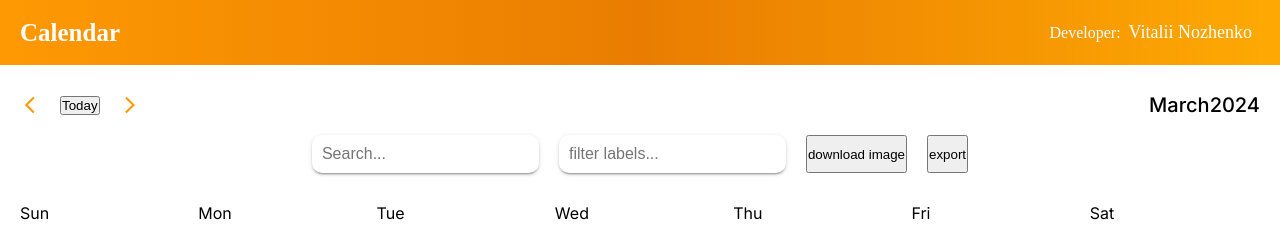
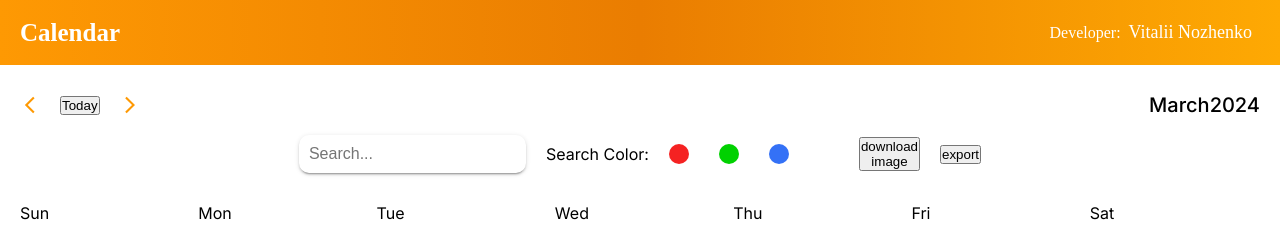
Before and after one commit to VitalikN/calendar, a Next.js app: page / in a window 1280 px wide. Shown: the top 225 px of the page. Built offline with nearby package versions, Linux system fonts and the light colour scheme; no server answers.

Commit message:
created search task  + search colors

```diff
--- a/src/components/AddTask/AddTask.tsx
+++ b/src/components/AddTask/AddTask.tsx
@@ -1,4 +1,4 @@
-import { ErrorMessage, Field, Formik } from "formik";
+import { ErrorMessage, Formik } from "formik";
 
 import * as Yup from "yup";
 import {
@@ -77,9 +77,9 @@ const AddTask: React.FC<AddTaskProps> = ({ onClose, selectedDate }) => {
                 placeholder="New Task"
                 error={touched.title && errors.title}
               />
+
               <ErrorFeedback name="title" />
             </BoxInput>
-
             <BoxInputColor>
               <label>Color:</label>
               <ColorOption>
--- a/src/components/Calendar/Calendar.tsx
+++ b/src/components/Calendar/Calendar.tsx
@@ -18,6 +18,7 @@ import taskSelector from "@/redux/tasks/taskSelector";
 import { daysOfWeek } from "../const";
 import HeaderCalendar from "../HeaderCalendar/HeaderCalendar";
 import Modal from "../Modal/Modal";
+import colorSelector from "@/redux/color/colorSelector";
 
 interface Holiday {
   id: string;
@@ -35,7 +36,9 @@ const Calendar = () => {
   const today = new Date();
   const todayDate = today.getDate();
   const todayMonth = today.getMonth();
-  const todayYear = today.getFullYear();
+    const todayYear = today.getFullYear();
+
+  const selectedColors = useSelector(colorSelector.getColor);
 
   const tasks = useSelector(taskSelector.getTask);
   const { data, error, isLoading } = useGetHolidaysQuery({
@@ -149,9 +152,19 @@ const Calendar = () => {
 
               const dayData = combinedData[dateString];
 
-              const filteredTasks = dayData?.tasks.filter((task) =>
-                task.title.toLowerCase().includes(searchText.toLowerCase())
-              );
+              const filteredTasks = dayData?.tasks.filter((task) => {
+                const titleMatch = task.title
+                  .toLowerCase()
+                  .includes(searchText.toLowerCase());
+                const colorMatch =
+                  selectedColors.length > 0
+                    ? task.colors &&
+                      task.colors.some((color: string) =>
+                        selectedColors.includes(color)
+                      )
+                    : true;
+                return titleMatch && colorMatch;
+              });
               return (
                 <BoxDay
                   isToday={isToday}
@@ -164,7 +177,7 @@ const Calendar = () => {
                       {dayData.holidays.map((holiday) => (
                         <TaskBox key={holiday.name}>{holiday.name}</TaskBox>
                       ))}
-                      {filteredTasks.map(({ id, title, colors }) => (
+                      {filteredTasks?.map(({ id, title, colors }) => (
                         <TaskBox key={id}>
                           {colors?.length > 0 && (
                             <ColorBox>
--- /dev/null
+++ b/src/components/CheckboxColor/CheckboxColor.styled.tsx
@@ -0,0 +1,46 @@
+import styled from "@emotion/styled";
+
+export const BoxInputColor = styled.div`
+  position: relative;
+  display: flex;
+  gap: 20px;
+  width: 100%;
+`;
+export const ColorOption = styled.label`
+  display: inline-block;
+  width: 20px;
+  height: 20px;
+  border-radius: 50%;
+  margin-right: 10px;
+  cursor: pointer;
+`;
+export const ColorInput = styled.input`
+  display: none;
+  &:checked + span::before {
+    opacity: 1;
+  }
+`;
+
+export const ColorIndicator = styled.span`
+  display: inline-block;
+  position: absolute;
+  width: 100%;
+  height: 100%;
+  border-radius: 50%;
+  background-color: ${(props) => props.color};
+  position: relative;
+
+  &::before {
+    content: "";
+    display: inline-block;
+    position: absolute;
+    top: 50%;
+    left: 50%;
+    transform: translate(-50%, -50%);
+    width: 11px;
+    height: 11px;
+    border-radius: 50%;
+    border: 2px solid #fff;
+    opacity: 0;
+  }
+`;
--- /dev/null
+++ b/src/components/CheckboxColor/CheckboxColor.tsx
@@ -0,0 +1,55 @@
+import { useDispatch } from "react-redux";
+import {
+  BoxInputColor,
+  ColorIndicator,
+  ColorInput,
+  ColorOption,
+} from "./CheckboxColor.styled";
+import { deselectColor, selectColor } from "@/redux/color/colorSlice";
+
+const CheckboxColor = () => {
+  const dispatch = useDispatch();
+
+  const handleCheckboxChange = (e: React.ChangeEvent<HTMLInputElement>) => {
+    const { value, checked } = e.target;
+    if (checked) {
+      dispatch(selectColor(value));
+    } else {
+      dispatch(deselectColor(value));
+    }
+  };
+
+  return (
+    <BoxInputColor>
+      <label>Search Color:</label>
+      <ColorOption>
+        <ColorInput
+          type="checkbox"
+          name="color"
+          value="red"
+          onChange={handleCheckboxChange}
+        />
+        <ColorIndicator color="#f52222" />
+      </ColorOption>
+      <ColorOption>
+        <ColorInput
+          type="checkbox"
+          name="color"
+          value="green"
+          onChange={handleCheckboxChange}
+        />
+        <ColorIndicator color="#01d101" />
+      </ColorOption>
+      <ColorOption>
+        <ColorInput
+          type="checkbox"
+          name="color"
+          value="blue"
+          onChange={handleCheckboxChange}
+        />
+        <ColorIndicator color="#3471f6" />
+      </ColorOption>
+    </BoxInputColor>
+  );
+};
+export default CheckboxColor;
--- a/src/components/HeaderCalendar/HeaderCalendar.styled.tsx
+++ b/src/components/HeaderCalendar/HeaderCalendar.styled.tsx
@@ -62,6 +62,7 @@ export const Title = styled.h2`
 export const BoxSearch = styled.div`
   display: flex;
   gap: 20px;
+  align-items: center;
   @media screen and (max-width: 767px) {
     flex-direction: column;
   }
@@ -70,7 +71,7 @@ export const BoxSearch = styled.div`
 export const Input = styled.input`
   resize: none;
   border-radius: 10px;
-  color: #f2f2f2;
+  color: #fe9903;
   background: none;
   border: none;
   padding: 10px;
@@ -84,7 +85,6 @@ export const Input = styled.input`
     box-shadow: 0px 5px 5px -3px rgba(0, 0, 0, 0.2),
       0px 8px 10px 1px rgba(0, 0, 0, 0.14), 0px 3px 14px 2px rgba(0, 0, 0, 0.12);
     background-color: #fde8d2;
-    color: #fe9903;
     outline: none;
   }
 `;
--- a/src/components/HeaderCalendar/HeaderCalendar.tsx
+++ b/src/components/HeaderCalendar/HeaderCalendar.tsx
@@ -1,3 +1,4 @@
+import CheckboxColor from "../CheckboxColor/CheckboxColor";
 import { monthsOfYear } from "../const";
 import {
   ArrowBack,
@@ -35,6 +36,7 @@ const HeaderCalendar: React.FC<HeaderCalendarProps> = ({
   const goToToday = () => {
     setCurrentDate(new Date());
   };
+
   return (
     <Header>
       <Box>
@@ -50,7 +52,8 @@ const HeaderCalendar: React.FC<HeaderCalendarProps> = ({
       </Box>
       <BoxSearch>
         <Input type="text" placeholder="Search..." onChange={onSearchChange} />
-        <Input type="text" placeholder="filter labels..." />
+
+        <CheckboxColor />
 
         <button>download image</button>
         <button>export</button>
--- /dev/null
+++ b/src/redux/color/colorSelector.tsx
@@ -0,0 +1,6 @@
+const getColor = (state: any) => state.color.selectedColors;
+const colorSelector = {
+  getColor,
+};
+
+export default colorSelector;
--- /dev/null
+++ b/src/redux/color/colorSlice.tsx
@@ -0,0 +1,27 @@
+import { createSlice, PayloadAction } from "@reduxjs/toolkit";
+
+interface ColorState {
+  selectedColors: string[];
+}
+
+const initialState: ColorState = {
+  selectedColors: [],
+};
+
+const colorSlice = createSlice({
+  name: "color",
+  initialState,
+  reducers: {
+    selectColor: (state, action: PayloadAction<string>) => {
+      state.selectedColors.push(action.payload);
+    },
+    deselectColor: (state, action: PayloadAction<string>) => {
+      state.selectedColors = state.selectedColors.filter(
+        (color) => color !== action.payload
+      );
+    },
+  },
+});
+
+export const { selectColor, deselectColor } = colorSlice.actions;
+export default colorSlice.reducer;
--- a/src/redux/store.tsx
+++ b/src/redux/store.tsx
@@ -1,9 +1,9 @@
-import { configureStore } from "@reduxjs/toolkit";
+import { combineReducers, configureStore } from "@reduxjs/toolkit";
 import storage from "redux-persist/lib/storage";
 import { persistReducer } from "redux-persist";
 import { calendarApi } from "./calendar/calendarApi";
 import tasksReducer from "./tasks/tasksSlice";
-
+import colorReducer from "./color/colorSlice";
 import {
   persistStore,
   FLUSH,
@@ -21,11 +21,14 @@ const persistConfig = {
 };
 const persistedReducer = persistReducer(persistConfig, tasksReducer);
 
+const rootReducer = combineReducers({
+  color: colorReducer,
+  tasks: persistedReducer,
+  [calendarApi.reducerPath]: calendarApi.reducer,
+});
+
 const store = configureStore({
-  reducer: {
-    tasks: persistedReducer,
-    [calendarApi.reducerPath]: calendarApi.reducer,
-  },
+  reducer: rootReducer,
 
   middleware: (getDefaultMiddleware) =>
     getDefaultMiddleware({
--- a/src/redux/tasks/taskSelector.tsx
+++ b/src/redux/tasks/taskSelector.tsx
@@ -1,6 +1,8 @@
 const getTask = (state: any) => state.tasks.tasks;
+const getColor = (state: any) => state.color.selectedColors;
 const taskSelector = {
   getTask,
+  getColor,
 };
 
 export default taskSelector;
```
Also changed, not shown: src/redux/rootReducer.tsx (added, +10 -0 lines).
